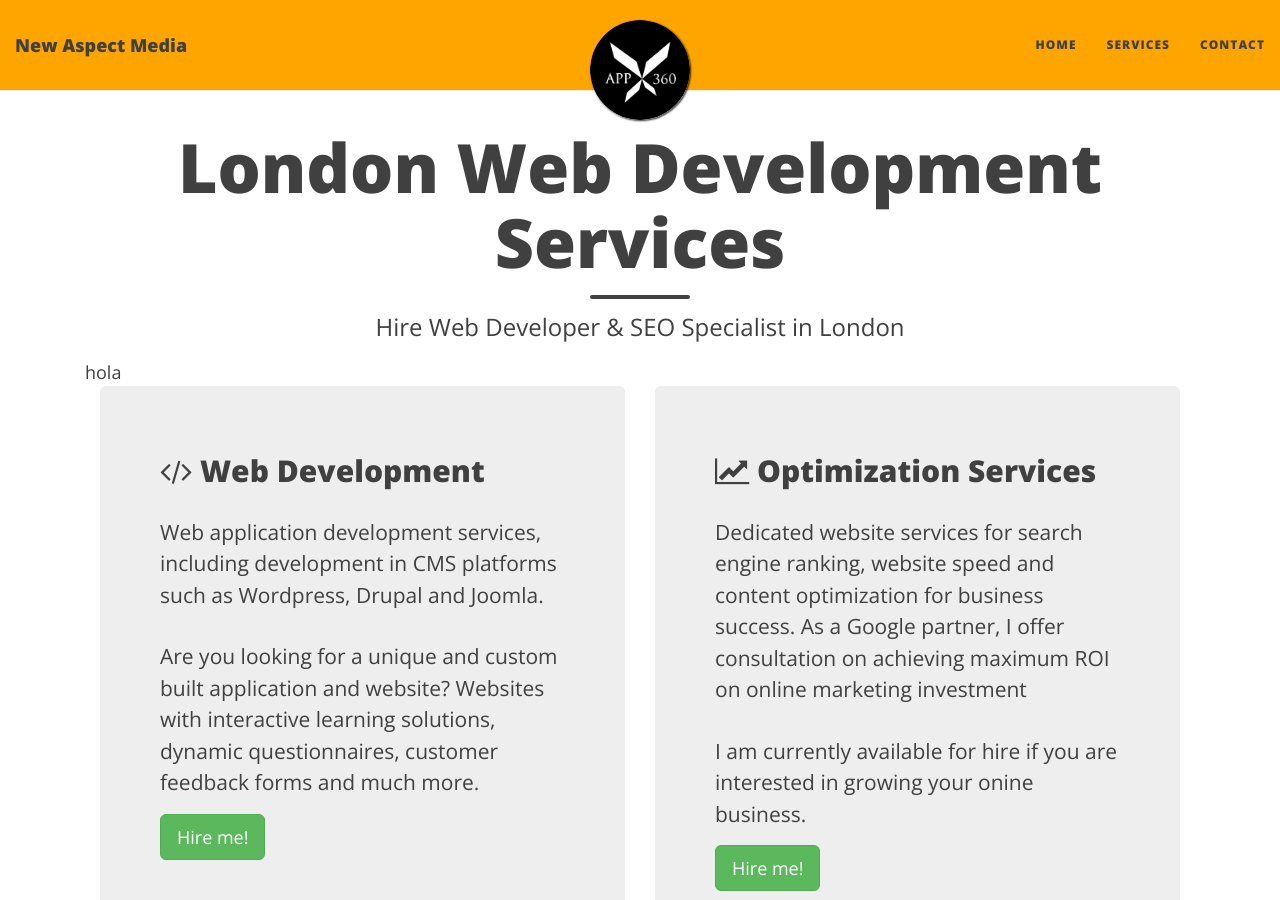
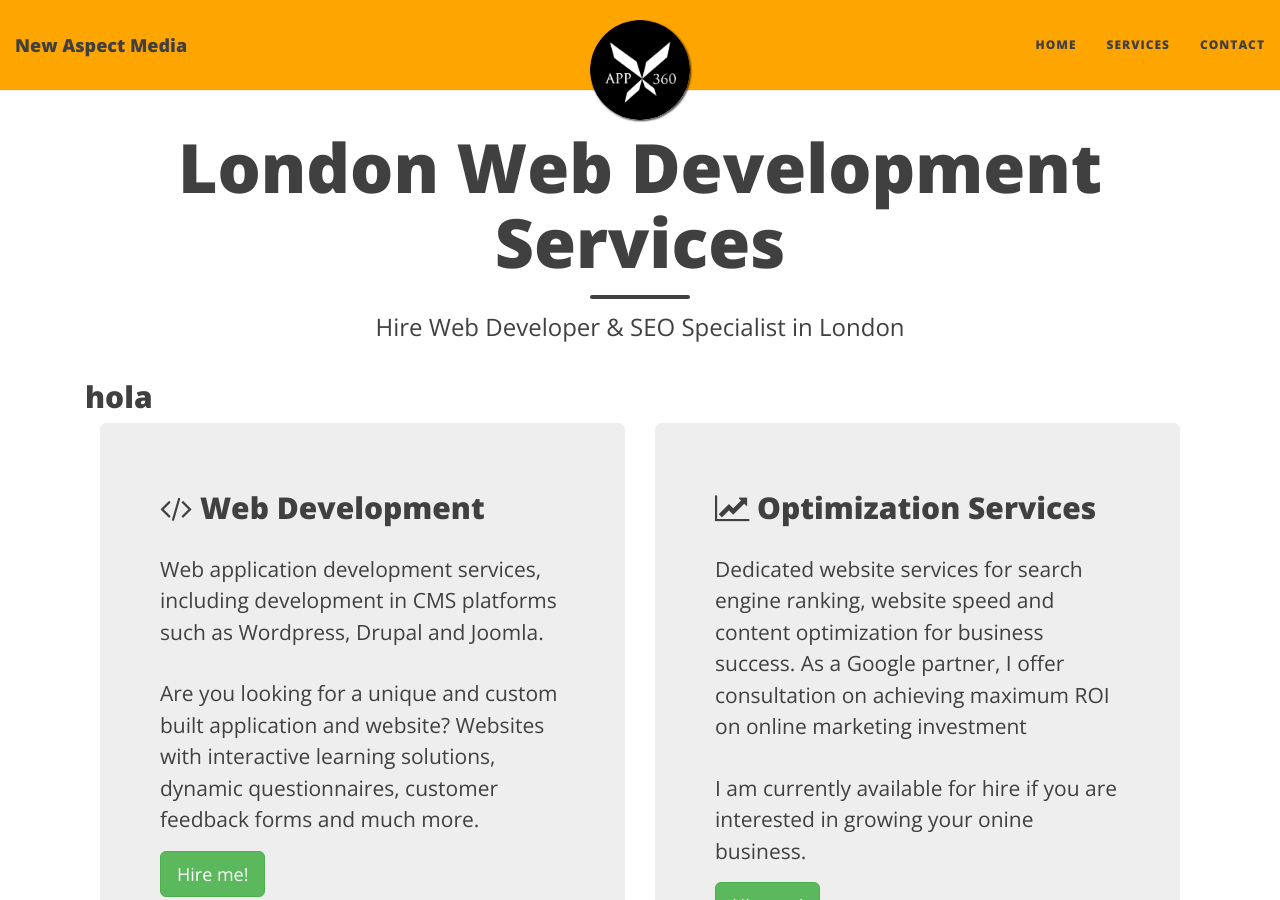
Before and after one commit to newmedia77/appxnam, a Jekyll site: the page built from index.html, in a window 1280 px wide and 900 px high. Built offline with Jekyll 4.4.1, drawn with Linux system fonts in a browser that asks for light colours; nearby versions of some CDN libraries; the list of posts is cut into pages by our own code.

Commit message:
andreas
header

```diff
--- a/css/custom.css
+++ b/css/custom.css
@@ -13,7 +13,7 @@ i.icon-ruby.fa-5x {
 i.icon-csharp.fa-5x {
     vertical-align: top;
 }
-header.home-header {
+.home-header {
     margin-bottom: 20px;
     background: url("http://newmedia77.github.io/newmediasite/img/header-bg.jpg");
     background-size: cover;
--- a/index.html
+++ b/index.html
@@ -4,7 +4,7 @@ title: London Web Development Services
 subtitle: Hire Web Developer &amp; SEO Specialist in London
 ---
 <header class="home-header">
-  hola
+  <h2>hola</h2>
   </header>
 <div class="row">
 <div class="col-xs-12 col-sm-6 col-lg-6">
```
